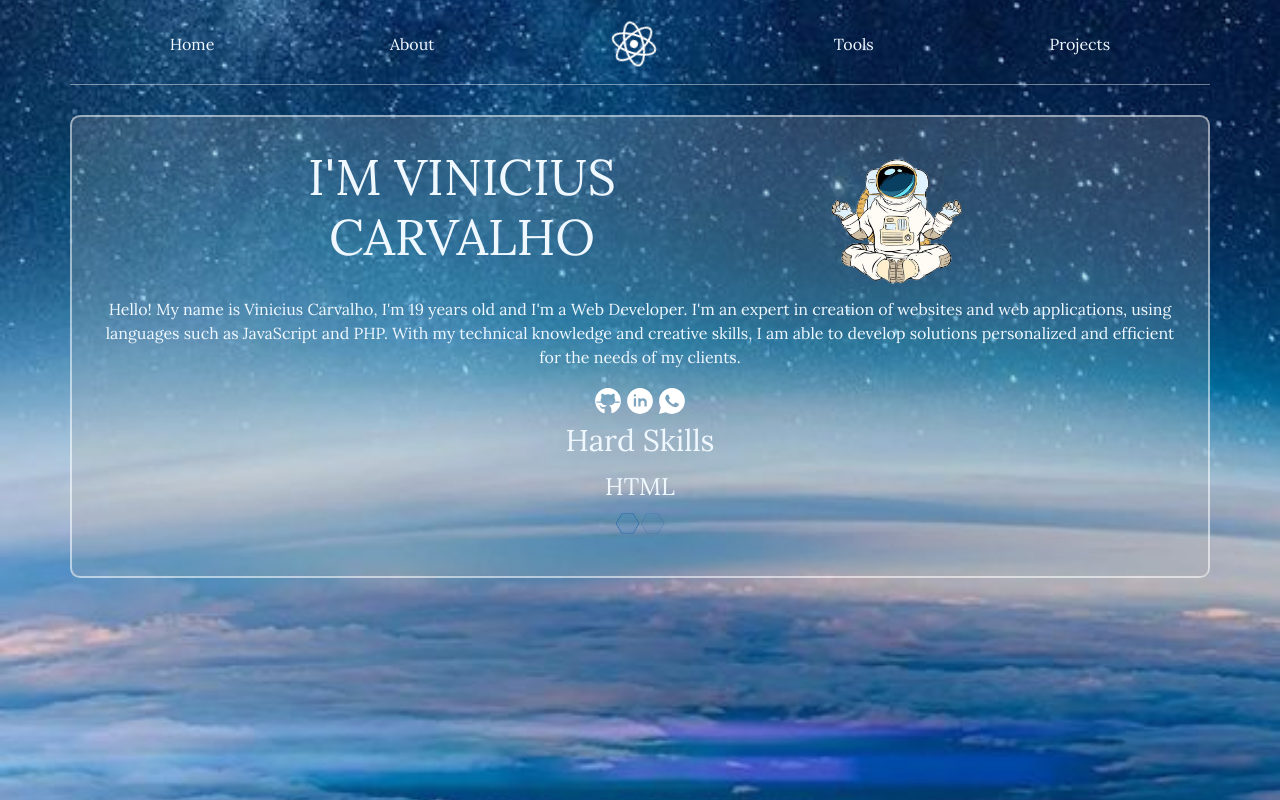
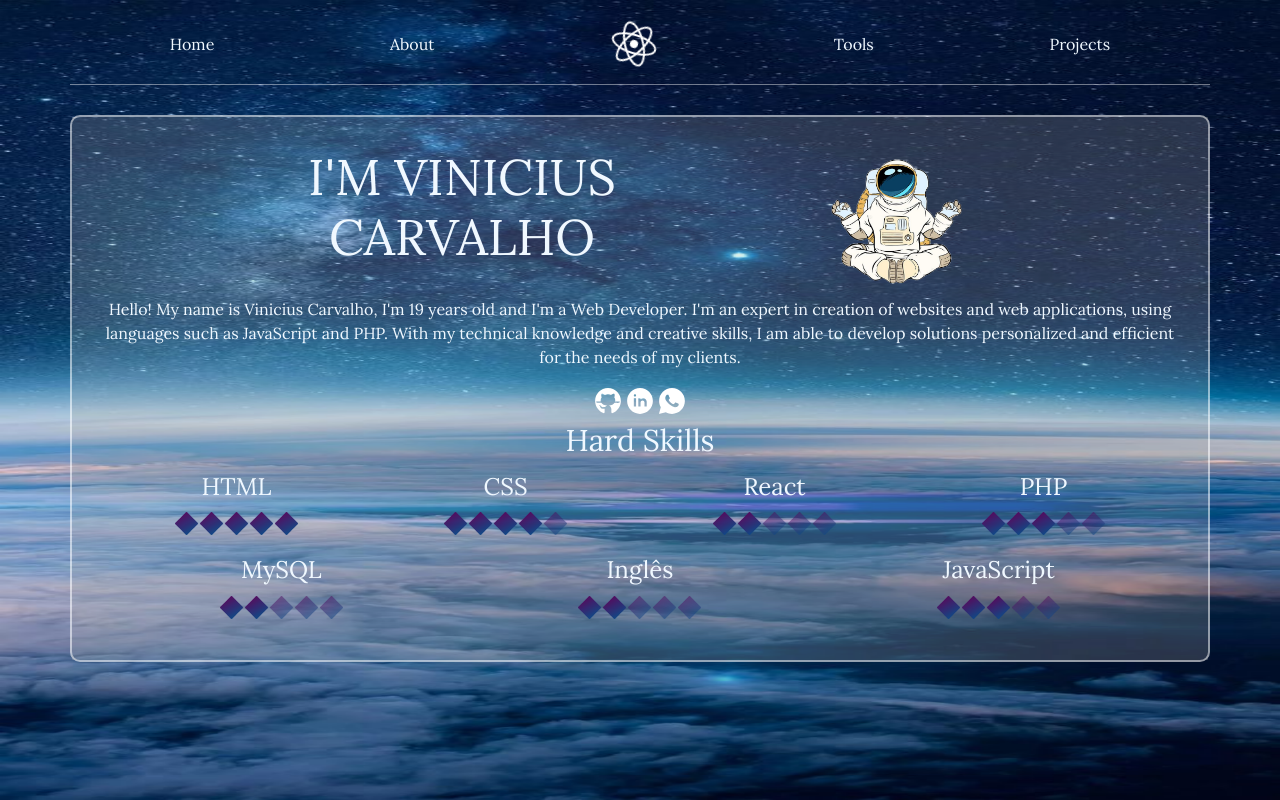
Before and after one commit to Vinicuskarv/React-Portfolio, a React (Create React App) app: page /AboutPage in a window 1280 px wide. Built offline with nearby package versions, Linux system fonts and the light colour scheme.

Commit message:
finished About

```diff
--- a/src/App.js
+++ b/src/App.js
@@ -1,20 +1,39 @@
 import React from 'react';
 import Home from './pages/home/HomePage';
 import About from './pages/about/AboutPage';
+import ImagemBackground from './background.jpg';
 import { BrowserRouter, Routes, Route } from 'react-router-dom';
 
 function App() {
   return (
     <div className="App">
+      <div style={styles.content}>
           <BrowserRouter>
           <Routes>
             <Route path='/' element={<Home/>}/>
             <Route path='/AboutPage' element={<About/>}/>
           </Routes>
         </BrowserRouter>
+      </div>
+
+      <img src={ImagemBackground} style={styles.ImagemBackground} alt="Image the background" />
 
     </div>
   );
 }
-
+const styles = {
+  content: {
+    position: 'relative',
+    zIndex: 1,
+  },
+  ImagemBackground: {
+    position: 'fixed',
+    top: '0',
+    left: '0',
+    width: '100%',
+    height: '100%',
+    backgroundSize: 'cover',
+    backgroundRepeat: 'no-repeat',
+  }
+};
 export default App;
--- a/src/components/master.css
+++ b/src/components/master.css
@@ -30,4 +30,7 @@
         width: 100%;
         text-align: center;
     }
+    .AstronautaMeditando{
+        display: none;
+    }
 }
--- a/src/pages/about/About.css
+++ b/src/pages/about/About.css
@@ -21,15 +21,3 @@
         transform: rotate(0deg);
     }
 }
-@media screen and (max-width:770px) {
-    .AstronautaMeditando{
-        display: none;
-    }
-}
-.IconSkill{
-    width: 25px;
-}
-.Skill{
-    margin: auto;
-    padding: 10px;
-}
--- a/src/pages/about/AboutPage.js
+++ b/src/pages/about/AboutPage.js
@@ -1,34 +1,15 @@
 import React from 'react';
 import NavBar from '../../components/navbar';
 import AboutContainer from './ContainerInfoAbout';
-import ImagemBackground from '../../background.jpg';
+
 
 function Home() {
   return (
     <div className="App">
-      <div style={styles.content}>
         <NavBar/>
         <AboutContainer/>
-      </div>
-
-      <img src={ImagemBackground} style={styles.ImagemBackground} alt="Image the background" />
     </div>
   );
 }
 
-const styles = {
-  content: {
-    position: 'relative',
-    zIndex: 1,
-  },
-  ImagemBackground: {
-    position: 'absolute',
-    top: '0',
-    left: '0',
-    width: '100%',
-    height: '100%',
-    objectFit: 'cover',
-  },
-};
-
 export default Home;
--- a/src/pages/about/ContainerInfoAbout.js
+++ b/src/pages/about/ContainerInfoAbout.js
@@ -30,10 +30,63 @@ function AboutContainer() {
         </div>
         <h3 style={styles.h3}>Hard Skills</h3>
         <div className="d-flex">
-            <div className="Skill">
+            <div style={styles.Skill}>
                 <h4>HTML</h4>
-                <img className="IconSkill" src={iconOn} alt="on"/>
-                <img className="IconSkill" src={iconOff} alt="on"/>
+                <img style={styles.IconSkill} src={iconOn} alt="on"/>
+                <img style={styles.IconSkill} src={iconOn} alt="on"/>
+                <img style={styles.IconSkill} src={iconOn} alt="on"/>
+                <img style={styles.IconSkill} src={iconOn} alt="on"/>
+                <img style={styles.IconSkill} src={iconOn} alt="on"/>
+            </div>
+            <div style={styles.Skill}>
+                <h4>CSS</h4>
+                <img style={styles.IconSkill} src={iconOn} alt="on"/>
+                <img style={styles.IconSkill} src={iconOn} alt="on"/>
+                <img style={styles.IconSkill} src={iconOn} alt="on"/>
+                <img style={styles.IconSkill} src={iconOn} alt="on"/>
+                <img style={styles.IconSkill} src={iconOff} alt="off"/>
+            </div>
+            <div style={styles.Skill}>
+                <h4>React</h4>
+                <img style={styles.IconSkill} src={iconOn} alt="on"/>
+                <img style={styles.IconSkill} src={iconOn} alt="on"/>
+                <img style={styles.IconSkill} src={iconOff} alt="off"/>
+                <img style={styles.IconSkill} src={iconOff} alt="off"/>
+                <img style={styles.IconSkill} src={iconOff} alt="off"/>
+            </div>
+            <div style={styles.Skill}>
+                <h4>PHP</h4>
+                <img style={styles.IconSkill} src={iconOn} alt="on"/>
+                <img style={styles.IconSkill} src={iconOn} alt="on"/>
+                <img style={styles.IconSkill} src={iconOn} alt="on"/>
+                <img style={styles.IconSkill} src={iconOff} alt="off"/>
+                <img style={styles.IconSkill} src={iconOff} alt="off"/>
+            </div>
+        </div>
+        <div className="d-flex">
+            <div style={styles.Skill}>
+                <h4>MySQL</h4>
+                <img style={styles.IconSkill} src={iconOn} alt="on"/>
+                <img style={styles.IconSkill} src={iconOn} alt="on"/>
+                <img style={styles.IconSkill} src={iconOff} alt="off"/>
+                <img style={styles.IconSkill} src={iconOff} alt="off"/>
+                <img style={styles.IconSkill} src={iconOff} alt="off"/>
+            </div>
+            <div style={styles.Skill}>
+                <h4>Inglês</h4>
+                <img style={styles.IconSkill} src={iconOn} alt="on"/>
+                <img style={styles.IconSkill} src={iconOn} alt="on"/>
+                <img style={styles.IconSkill} src={iconOff} alt="off"/>
+                <img style={styles.IconSkill} src={iconOff} alt="off"/>
+                <img style={styles.IconSkill} src={iconOff} alt="off"/>
+            </div>
+            <div style={styles.Skill}>
+                <h4>JavaScript</h4>
+                <img style={styles.IconSkill} src={iconOn} alt="on"/>
+                <img style={styles.IconSkill} src={iconOn} alt="on"/>
+                <img style={styles.IconSkill} src={iconOn} alt="on"/>
+                <img style={styles.IconSkill} src={iconOff} alt="off"/>
+                <img style={styles.IconSkill} src={iconOff} alt="off"/>
             </div>
         </div>
       </div>
@@ -41,6 +94,13 @@ function AboutContainer() {
   );
 }
 const styles = {
+    Skill:{
+        margin: 'auto',
+        padding: '10px',
+    },
+    IconSkill:{
+        width:'25px',
+    },
     containerInfo:{
         position: 'relative',
         top: '50px',
@@ -48,6 +108,7 @@ const styles = {
         borderRadius: '10px',
         color: 'aliceblue',
         '--bs-gutter-x':'0',
+        marginBottom:'100px',
     },
     Info:{
         backgroundColor:' rgba(181, 180, 180, 0.226)',
--- a/src/pages/home/HomePage.js
+++ b/src/pages/home/HomePage.js
@@ -1,34 +1,14 @@
 import React from 'react';
 import NavBar from '../../components/navbar';
 import ContainerInfo from './ContainerInfoHome';
-import ImagemBackground from '../../background.jpg';
 
 function Home() {
   return (
-    <div className="App">
-      <div style={styles.content}>
+    <div>
         <NavBar/>
-        <br />
         <ContainerInfo/>
-      </div>
-      <img src={ImagemBackground} style={styles.ImagemBackground} alt="Image the background" />
     </div>
   );
 }
 
-const styles = {
-  content: {
-    position: 'relative',
-    zIndex: 1,
-  },
-  ImagemBackground: {
-    position: 'absolute',
-    top: '0',
-    left: '0',
-    width: '100%',
-    height: '100%',
-    objectFit: 'cover',
-  },
-};
-
 export default Home;
```
Also changed, not shown: src/components/icons/Icon-Off.png, src/components/icons/Icon-On.png. Lines whose indentation alone changed are shown as unchanged.
